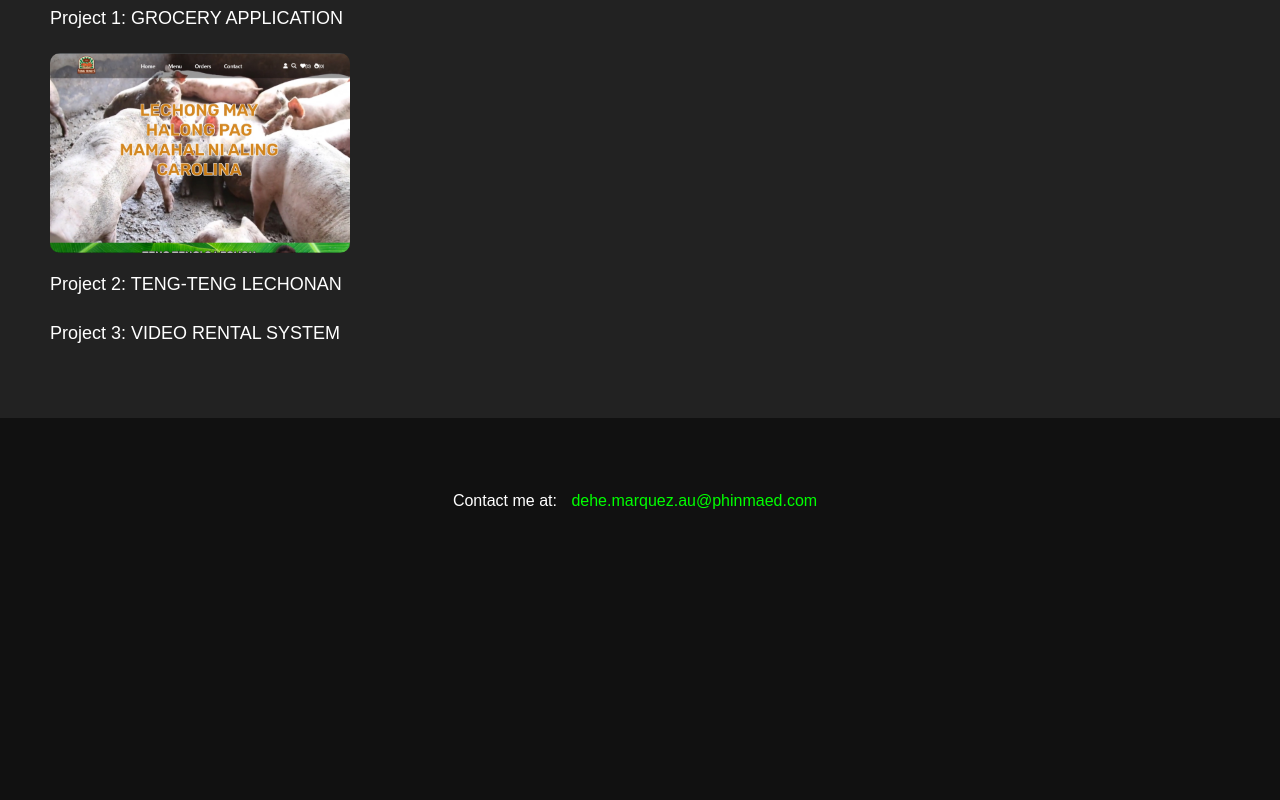
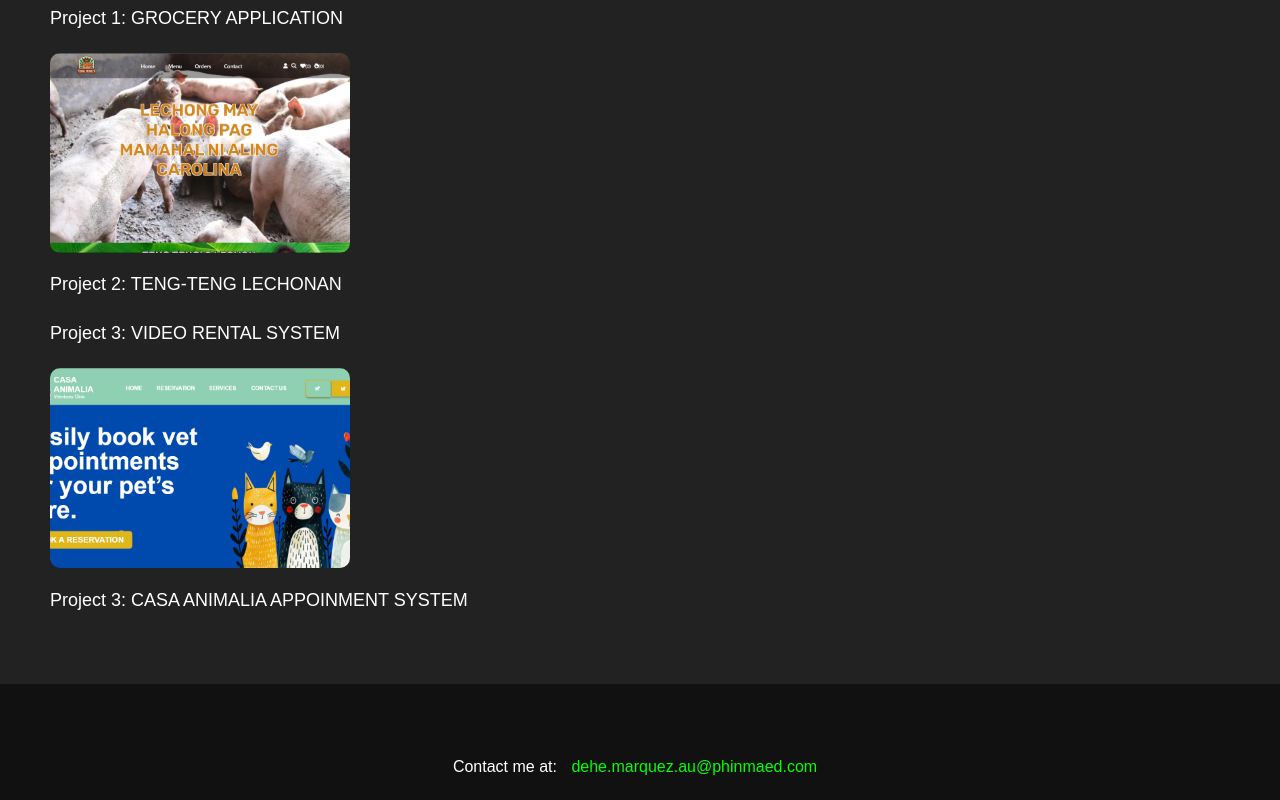
Before and after one commit to kiethsu/deaverportfolio, a plain HTML site: page index.html in a window 1280 px wide. Shown: the part 3367-4167 px from the top of the page. Before the commit the page ends 3901 px from the top, so only its background shows below. Drawn offline with Linux system fonts and the light colour scheme.

Commit message:
Update index.html

```diff
--- a/index.html
+++ b/index.html
@@ -267,6 +267,11 @@
     <div class="project-item">
         <a href="https://drive.google.com/drive/folders/10cMYj9FB5MCEWF_dyXApdcPsFxlY6_uq?usp=drive_link" target="_blank">Project 3: VIDEO RENTAL SYSTEM</a>
     </div>
+      </div>
+    <div class="project-item">
+        <img src="casaa.png" alt="Project 1">
+        <a href="https://drive.google.com/drive/folders/1LMKxL219OT9ppE36Fi373bSbr0CeEdC2?usp=drive_link" target="_blank">Project 3: CASA ANIMALIA APPOINMENT SYSTEM</a>
+    </div>
 </section>
 
 <footer id="contact">
```
